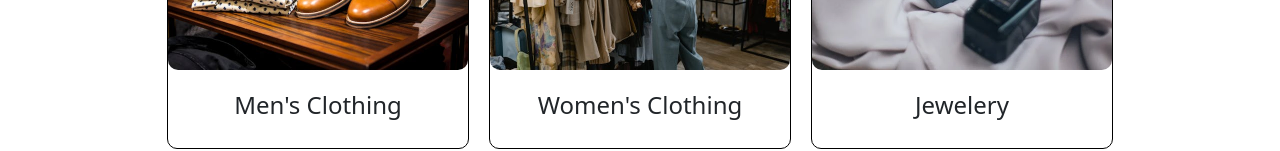
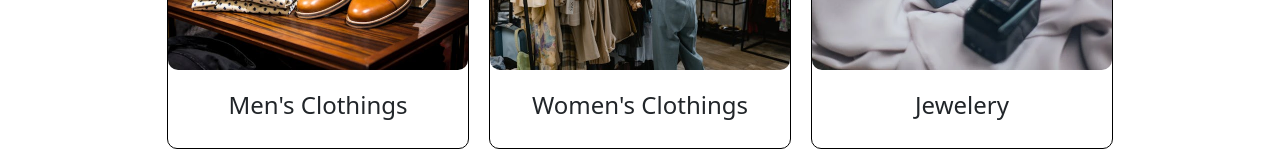
Before and after one commit to thrishakatukuri/Trendyra, a plain HTML site: page about.html in a window 1280 px wide. Shown: the part 806-957 px from the top of the page. Drawn offline with nearby package versions, Linux system fonts and the light colour scheme.

```diff
--- a/about.html
+++ b/about.html
@@ -61,11 +61,11 @@ At TrendyRa, we’re not just selling products — we’re delivering a complete
       <div id="aboutproductscontainer">
         <div id="aboutproductscard">
           <img src="./assets/images/pexels-photo-298863.jpeg" alt="">
-          <h4>Men's Clothing</h4>
+          <h4>Men's Clothings</h4>
         </div>
         <div id="aboutproductscard">
           <img src="./assets/images/pexels-photo-7679720.jpeg" alt="">
-          <h4>Women's Clothing</h4>
+          <h4>Women's Clothings</h4>
         </div>
         <div id="aboutproductscard">
           <img src="./assets/images/pexels-photo-1927259.webp" alt="">
```
